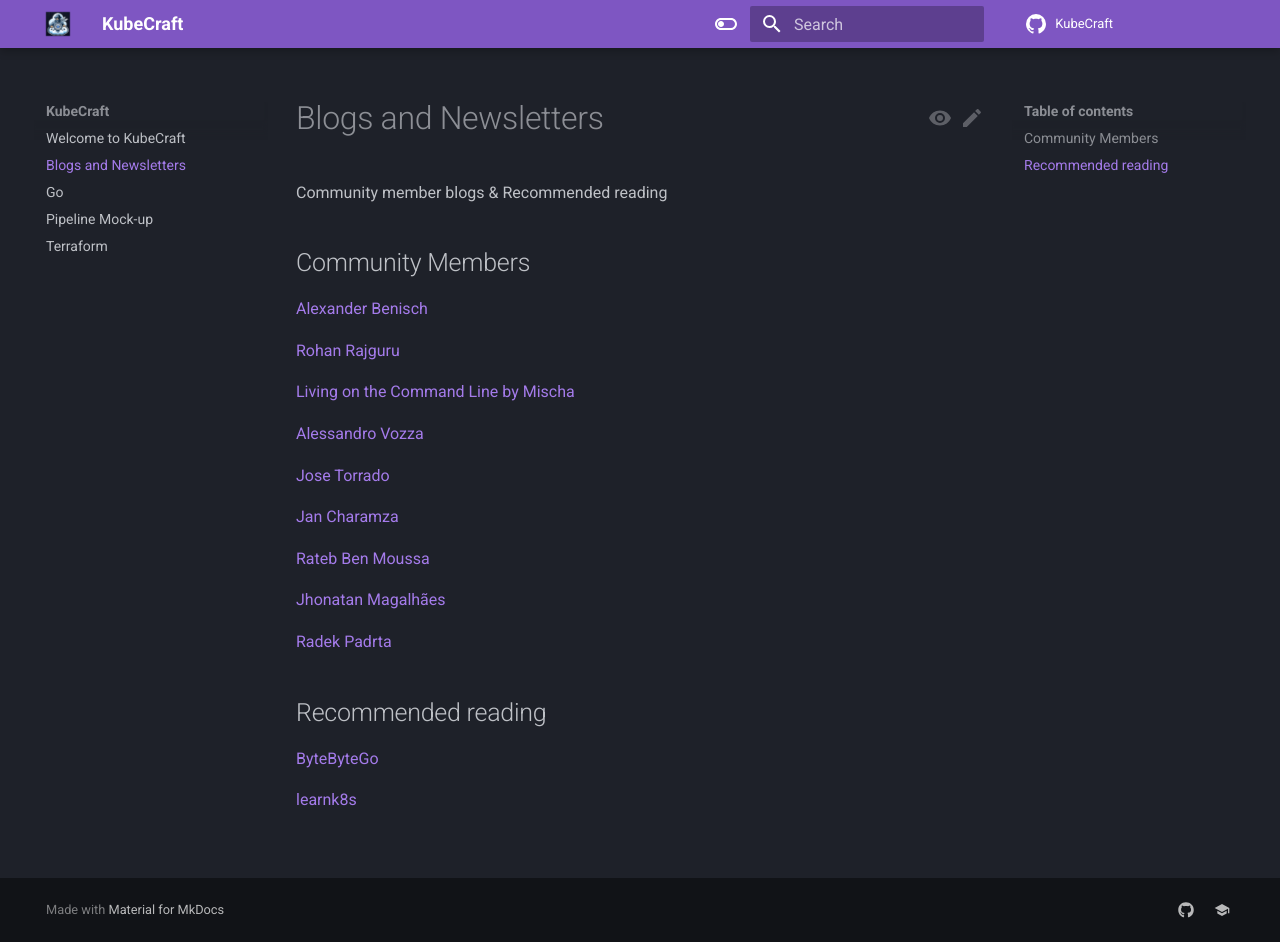
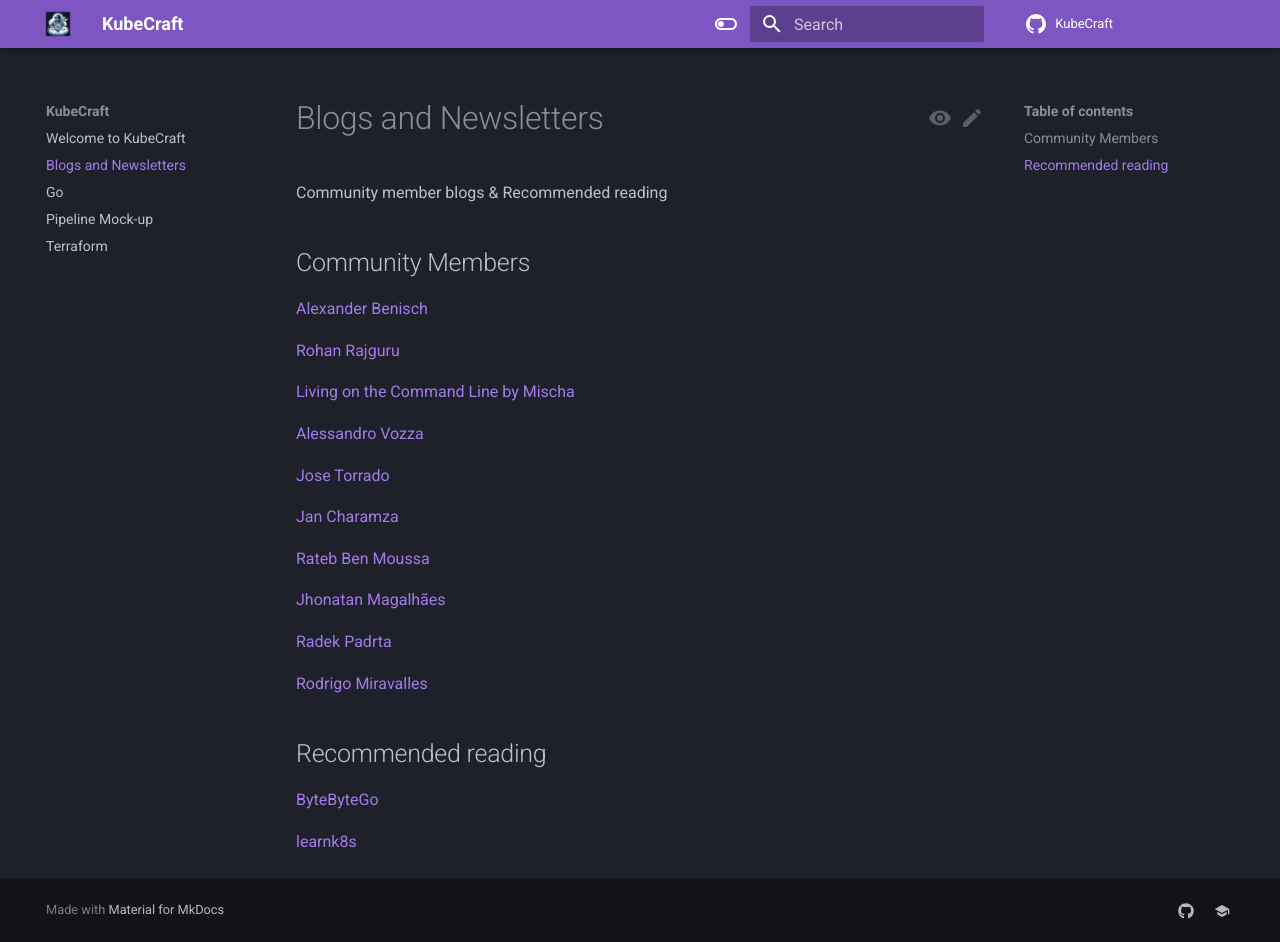
Before and after one commit to mischavandenburg/kubecraft, an MkDocs documentation site: the page built from docs/blogs.md, in a window 1280 px wide and 942 px high. Built offline with MkDocs 1.6.1 and Material for MkDocs 9.7.7, drawn with Linux system fonts in a browser that asks for light colours; comment, search, counter and statistics services are not loaded.

Commit message:
Added my blog (I see clouds) to the list
Added my blog (https://rmiravalles.github.io/) to the list of blogs from the community members.

```diff
--- a/docs/blogs.md
+++ b/docs/blogs.md
@@ -22,6 +22,8 @@
 
 [Radek Padrta](https://www.radekpadrta.cz)
 
+[Rodrigo Miravalles](https://rmiravalles.github.io/)
+
 ## Recommended reading
 
 [ByteByteGo](https://blog.bytebytego.com/)
```
